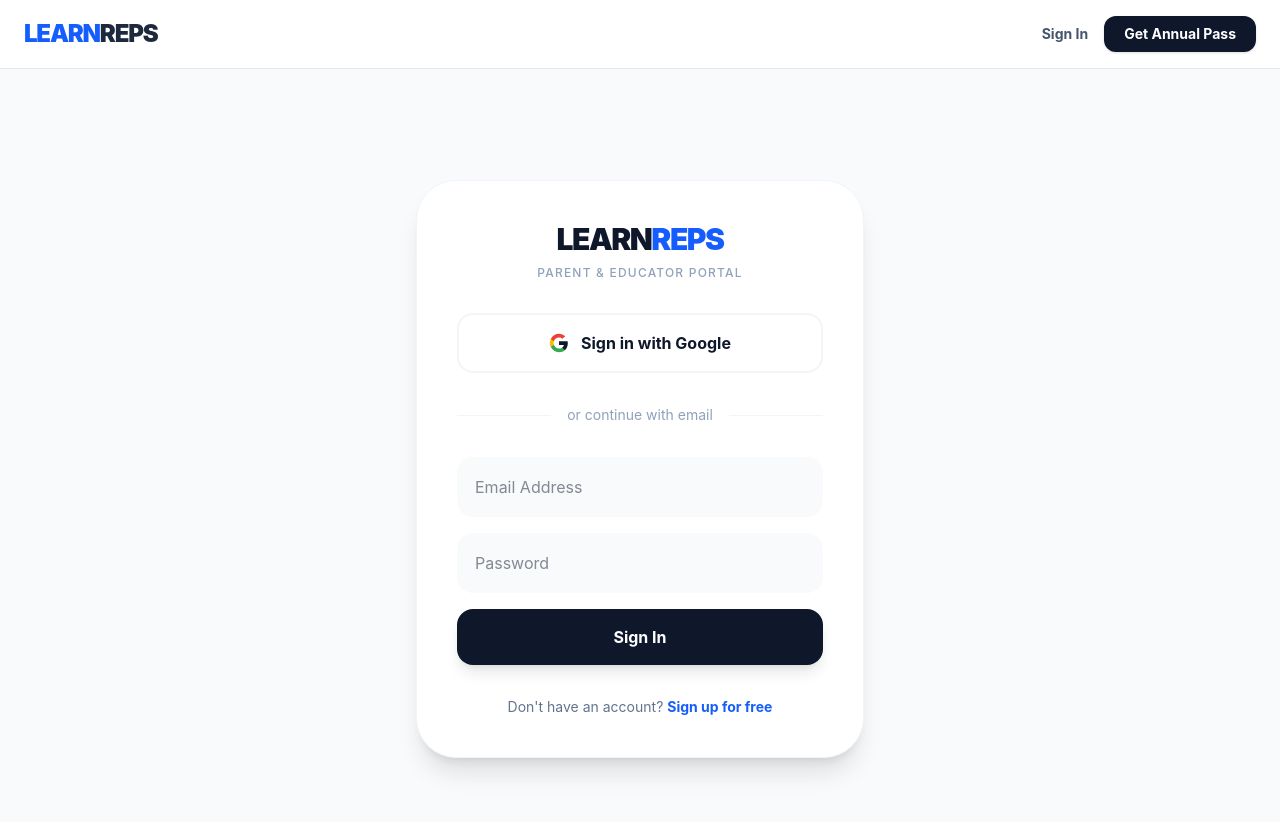
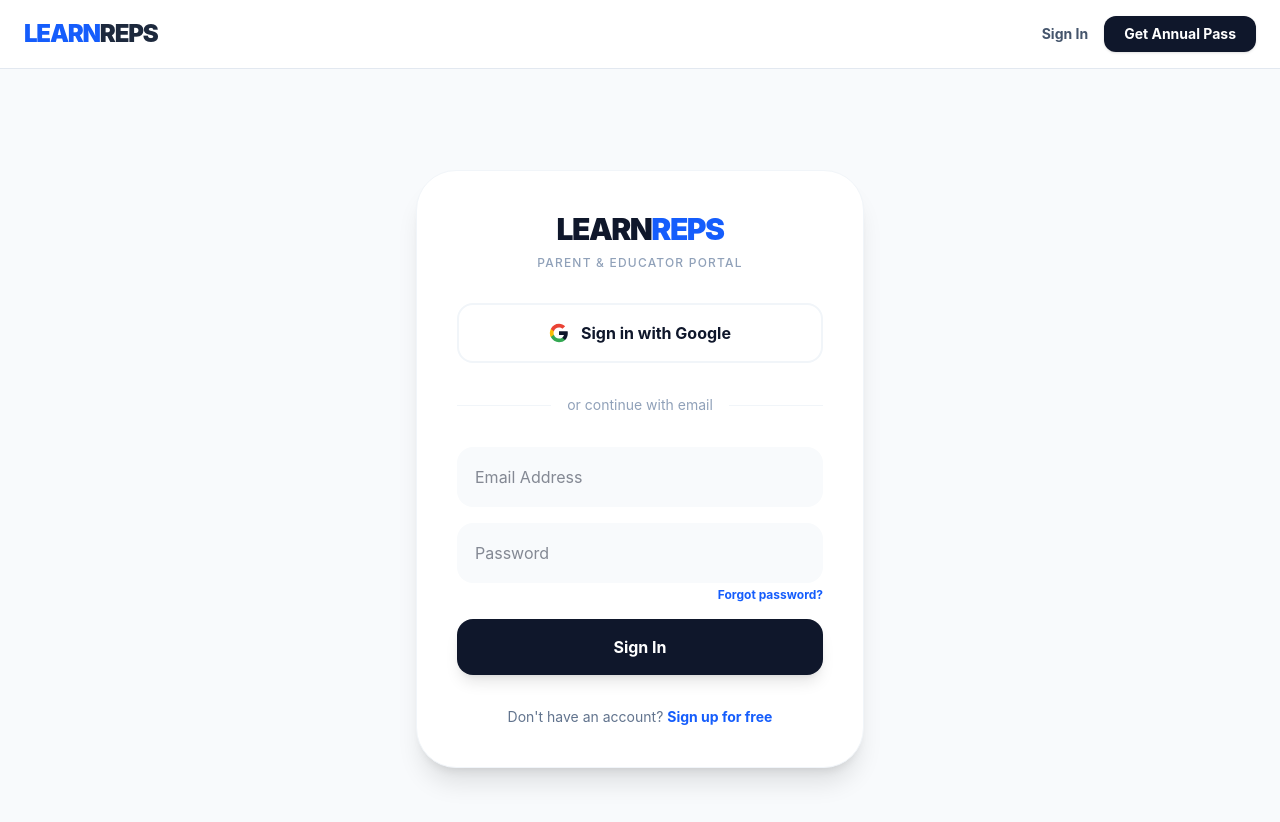
Before and after one commit to tinj186/mind-gym, a Next.js app: page /login in a window 1280 px wide. Shown: the top 822 px of the page. Built offline with nearby package versions, Linux system fonts and the light colour scheme; no server answers.

Commit message:
UI: Add Forgot Password link to Login page

```diff
--- a/src/app/login/page.js
+++ b/src/app/login/page.js
@@ -90,6 +90,7 @@
             onChange={(e) => setEmail(e.target.value)}
             className="w-full p-4 rounded-2xl bg-slate-50 border-2 border-transparent focus:border-blue-600 focus:bg-white outline-none transition-all text-slate-900"
           />
+          <div className="space-y-1">
             <input
               type="password"
               name="password"
@@ -99,6 +100,12 @@
               onChange={(e) => setPassword(e.target.value)}
               className="w-full p-4 rounded-2xl bg-slate-50 border-2 border-transparent focus:border-blue-600 focus:bg-white outline-none transition-all text-slate-900"
             />
+            <div className="flex justify-end">
+              <Link href="/forgot-password" className="text-xs font-bold text-blue-600 hover:underline">
+                Forgot password?
+              </Link>
+            </div>
+          </div>
           <button
             type="submit"
             disabled={isLoading}
```
Lines whose indentation alone changed are shown as unchanged.
